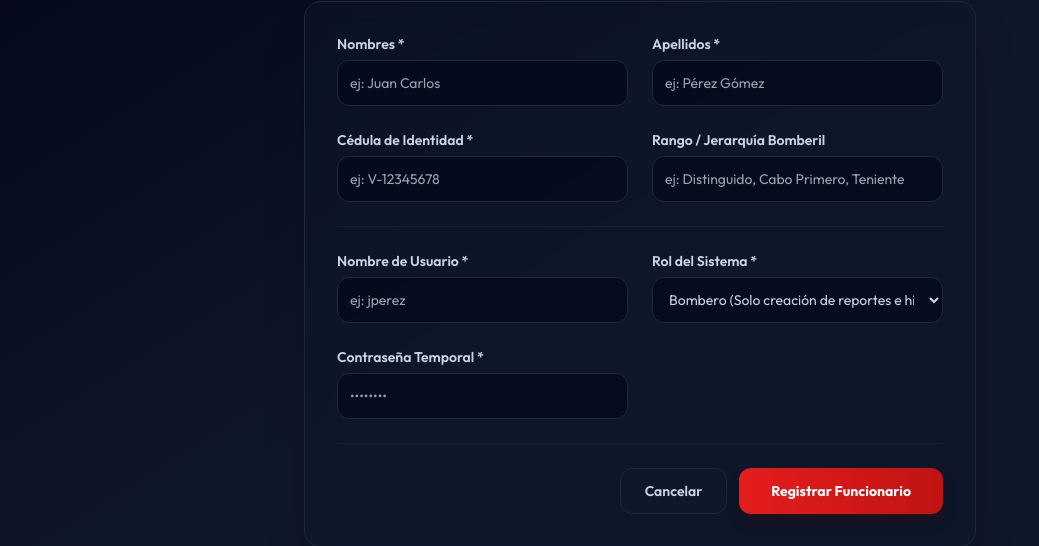
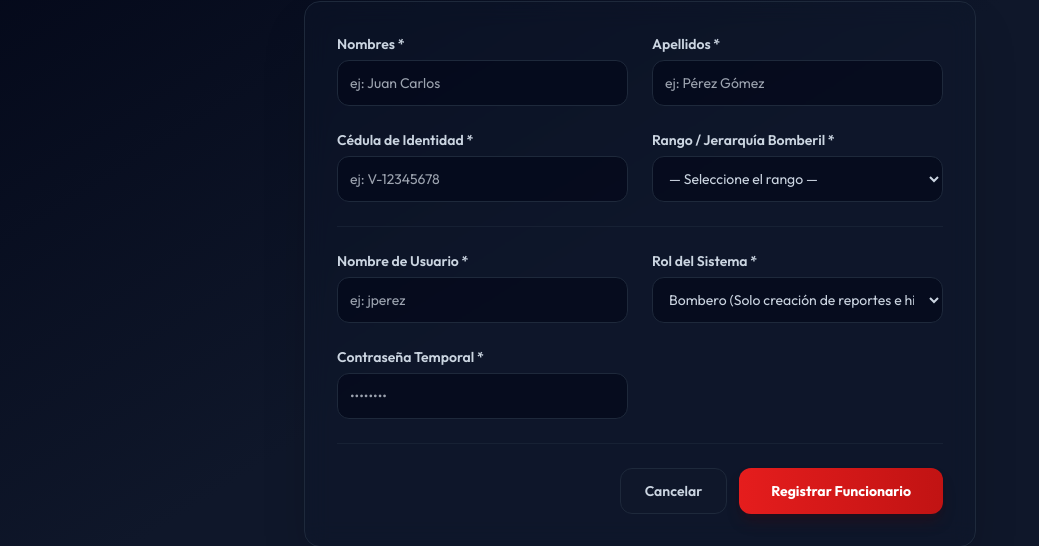
Before and after one commit to pskloudjmora-ui/bomberos, a Flask app: page /auth/registrar in a window 1280 px wide. Shown: the part 170-716 px from the top of the page, without its empty margins (0-1039 px from the left). Run offline with Flask 3, Linux system fonts and the light colour scheme; a user stored in the database is signed in; some libraries are stand-ins or nearby versions.

Commit message:
Add files via upload

```diff
--- a/app/templates/auth/registrar.html
+++ b/app/templates/auth/registrar.html
@@ -44,9 +44,14 @@
                 </div>
 
                 <div>
-                    <label for="rango" class="block text-sm font-semibold text-slate-300">Rango / Jerarquía Bomberil</label>
-                    <input type="text" id="rango" name="rango" placeholder="ej: Distinguido, Cabo Primero, Teniente"
+                    <label for="rango" class="block text-sm font-semibold text-slate-300">Rango / Jerarquía Bomberil *</label>
+                    <select id="rango" name="rango" required
                         class="block w-full mt-1.5 rounded-xl border-slate-800 bg-slate-950/60 p-3 text-sm text-slate-300 focus:border-fire-500 focus:ring-fire-500 focus:outline-none border focus:ring-1">
+                        <option value="">— Seleccione el rango —</option>
+                        {% for rango in rangos %}
+                        <option value="{{ rango }}">{{ rango }}</option>
+                        {% endfor %}
+                    </select>
                 </div>
 
             </div>
```
